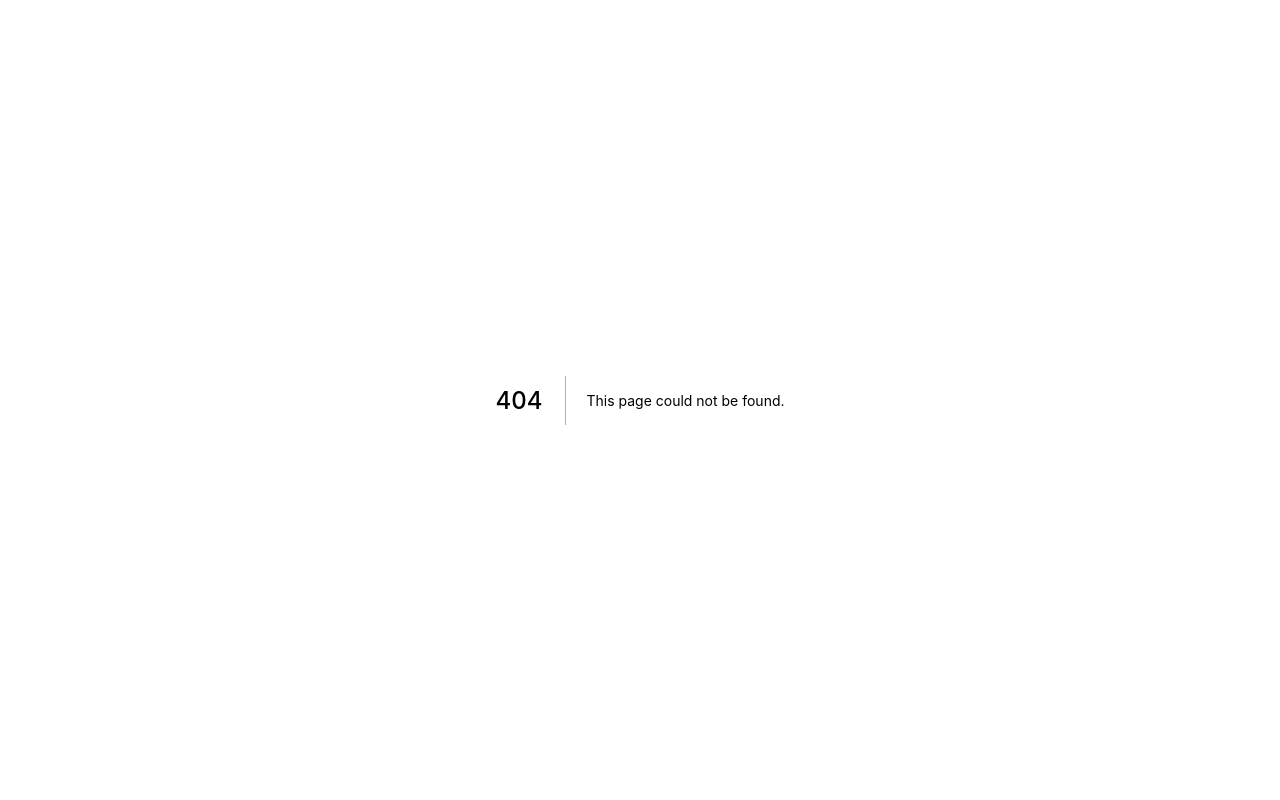
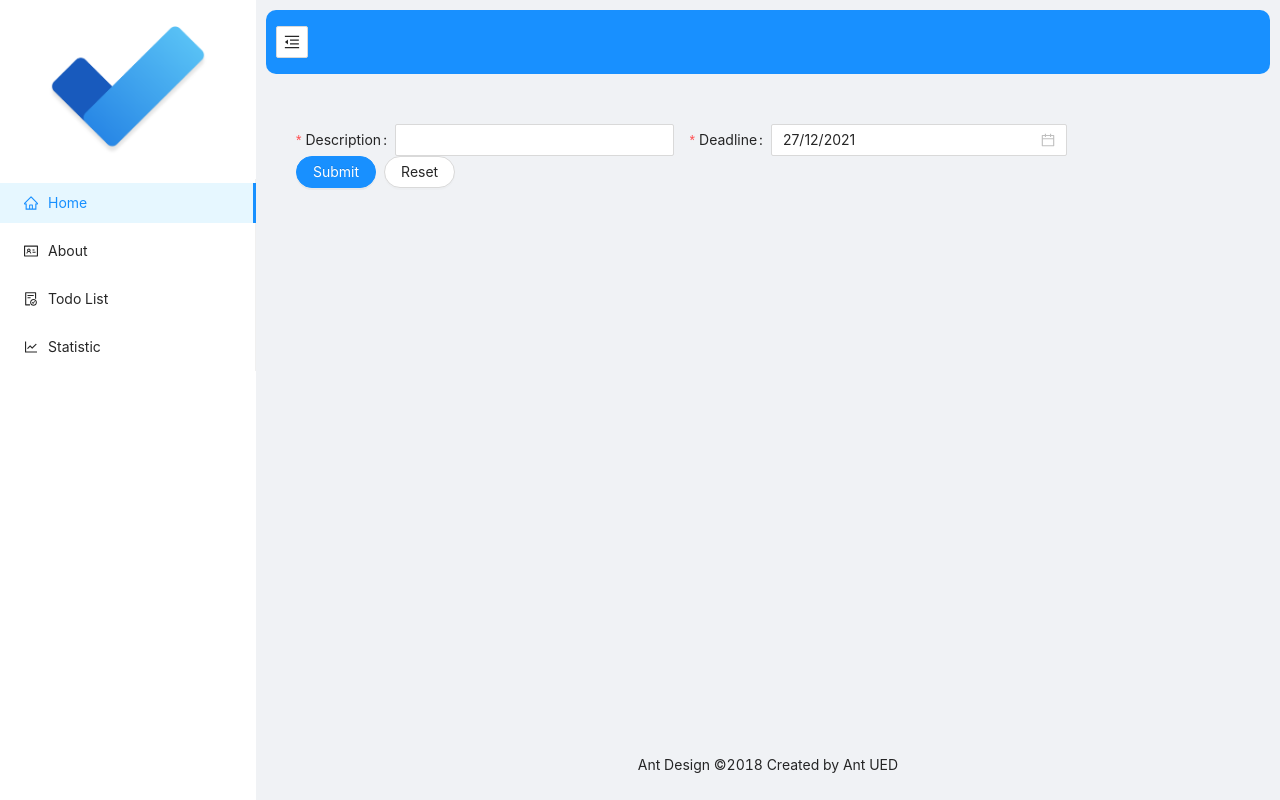
Before and after one commit to Faisal-Mitrais/nextjs-todo-typescript, a Next.js app: page /todo/Form in a window 1280 px wide. Before the commit this address had no page. Built offline with nearby package versions, Linux system fonts and the light colour scheme.

Commit message:
initial commit

```diff
--- /dev/null
+++ b/layout/index.tsx
@@ -0,0 +1,86 @@
+import React, { useState } from 'react'
+import { Button, Layout, Menu } from 'antd';
+import { FileDoneOutlined, HomeOutlined, IdcardOutlined, LineChartOutlined, MenuFoldOutlined, MenuUnfoldOutlined } from '@ant-design/icons';
+import { blue } from '@ant-design/colors';
+import Image from 'next/image';
+import Link from 'next/link';
+
+const { Header, Content, Footer, Sider } = Layout;
+const normalWidht = "20%";
+const collapsedWidht = "80px";
+
+function LayoutComponent(props: any) {
+    const [widht, setWidht] = useState(normalWidht)
+    const [collapsed, setCollapsed] = useState(false)
+    const [isDesktop, setIsDesktop] = useState(true)
+
+    const onTriggered = () => {
+        const newCollapsedValue = !collapsed
+        setCollapsed(newCollapsedValue);
+        setWidht(newCollapsedValue ? collapsedWidht : normalWidht)
+    }
+
+    return (
+        <Layout style={{ minHeight: '100vh' }}>
+            <Sider
+                style={{
+                    overflow: 'auto',
+                    height: '100vh',
+                    position: 'fixed',
+                    left: 0,
+                }}
+                breakpoint="lg"
+                trigger={null}
+                collapsible
+                collapsed={collapsed}
+                width={widht}
+                theme="light"
+                onBreakpoint={broken => {
+                    setIsDesktop(!broken)
+                    setCollapsed(broken)
+                }}
+            >
+                <div className="logo" style={{ padding: "10%" }}>
+                    <Image src="/images/todo.png" alt="DoToDo Logo" width={800} height={500} objectFit='contain' layout="responsive" />
+                </div>
+                <Menu theme="light" mode="inline" defaultSelectedKeys={['1']}>
+                    <Menu.Item key="1" icon={<HomeOutlined />}>
+                        <Link href="/home">
+                            Home
+                        </Link>
+                    </Menu.Item>
+                    <Menu.Item key="2" icon={<IdcardOutlined />}>
+                        <Link href="/about">
+                            About
+                        </Link>
+                    </Menu.Item>
+                    <Menu.Item key="3" icon={<FileDoneOutlined />}>
+                        <Link href="/todo">
+                            Todo List
+                        </Link>
+                    </Menu.Item>
+                    <Menu.Item key="4" icon={<LineChartOutlined />}>
+                        <Link href="/statistic">
+                            Statistic
+                        </Link>
+                    </Menu.Item>
+                </Menu>
+            </Sider>
+            <Layout style={{ marginLeft: isDesktop ? widht : `calc(${widht} + 10px)` }}>
+                <Header className="site-layout-background" style={{ position: 'fixed', zIndex: 1, width: `calc(100% - ${widht} - 20px)`, padding: 0, margin: 10, borderRadius: 10, backgroundColor: blue.primary }} >
+                    {isDesktop &&
+                        <Button icon={collapsed ? <MenuUnfoldOutlined /> : <MenuFoldOutlined />} className='trigger' style={{ margin: 10 }} onClick={onTriggered} />
+                    }
+                </Header>
+                <Content style={{ margin: '100px 16px 0' }}>
+                    <div className="site-layout-background" style={{ padding: 24, minHeight: 360 }}>
+                        {props.children}
+                    </div>
+                </Content>
+                <Footer style={{ textAlign: 'center' }}>Ant Design ©2018 Created by Ant UED</Footer>
+            </Layout>
+        </Layout >
+    )
+}
+
+export default LayoutComponent
--- a/package.json
+++ b/package.json
@@ -8,6 +8,10 @@
     "lint": "next lint"
   },
   "dependencies": {
+    "@ant-design/colors": "^6.0.0",
+    "@ant-design/icons": "^4.7.0",
+    "antd": "^4.17.4",
+    "moment": "^2.29.1",
     "next": "12.0.7",
     "react": "17.0.2",
     "react-dom": "17.0.2"
--- a/pages/_app.tsx
+++ b/pages/_app.tsx
@@ -1,8 +1,15 @@
+import React from "react";
 import '../styles/globals.css'
+import 'antd/dist/antd.css';
 import type { AppProps } from 'next/app'
+import LayoutComponent from "../layout";
+
+React.useLayoutEffect = React.useEffect;
 
 function MyApp({ Component, pageProps }: AppProps) {
-  return <Component {...pageProps} />
+  return <LayoutComponent>
+    <Component {...pageProps} />
+  </LayoutComponent>
 }
 
 export default MyApp
--- a/pages/api/hello.ts
+++ /dev/null
@@ -1,13 +0,0 @@
-// Next.js API route support: https://nextjs.org/docs/api-routes/introduction
-import type { NextApiRequest, NextApiResponse } from 'next'
-
-type Data = {
-  name: string
-}
-
-export default function handler(
-  req: NextApiRequest,
-  res: NextApiResponse<Data>
-) {
-  res.status(200).json({ name: 'John Doe' })
-}
--- /dev/null
+++ b/pages/todo/Form.tsx
@@ -0,0 +1,41 @@
+import { Form, Input, Button, Space, DatePicker } from 'antd';
+import moment from 'moment';
+
+const dateFormat = 'DD/MM/YYYY';
+const defaultFormat = 'YYYY-MM-DD';
+
+const ToDoForm = () => {
+    const [form] = Form.useForm();
+
+    const onFinish = (values: any) => {
+        values = { ...values, date: values.date.format(defaultFormat) }
+        console.log(values);
+    };
+
+    const onReset = () => {
+        form.resetFields()
+    }
+
+    return (
+        <Form form={form} layout={'inline'} name="control-hooks" initialValues={{ description: '', date: moment(new Date()) }} onFinish={onFinish} >
+            <Form.Item name="description" label="Description" rules={[{ required: true }]} style={{ width: '40%' }}>
+                <Input onChange={(e: any) => form.setFieldsValue({ description: e.target.value })} />
+            </Form.Item>
+            <Form.Item name="date" label="Deadline" rules={[{ required: true }]} style={{ width: '40%' }}>
+                <DatePicker onChange={(e: any) => form.setFieldsValue({ date: e })} format={dateFormat} style={{ width: '100%' }} />
+            </Form.Item>
+            <Form.Item style={{ width: '15%', display: 'inline-block' }}>
+                <Space>
+                    <Button type="primary" htmlType="submit" shape='round'>
+                        Submit
+                    </Button>
+                    <Button htmlType="button" shape='round' onClick={onReset}>
+                        Reset
+                    </Button>
+                </Space>
+            </Form.Item>
+        </Form >
+    );
+};
+
+export default ToDoForm
```
Also changed, not shown: pages/about/index.tsx (added, +11 -0 lines), pages/home/index.tsx (added, +11 -0 lines), pages/statistic/index.tsx (added, +11 -0 lines), pages/todo/index.tsx (added, +18 -0 lines), public/images/todo.png (added), 1 other file (tests, documents, lock files or other folders).
